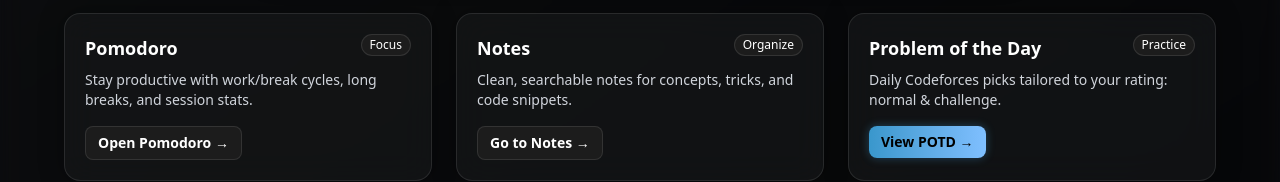
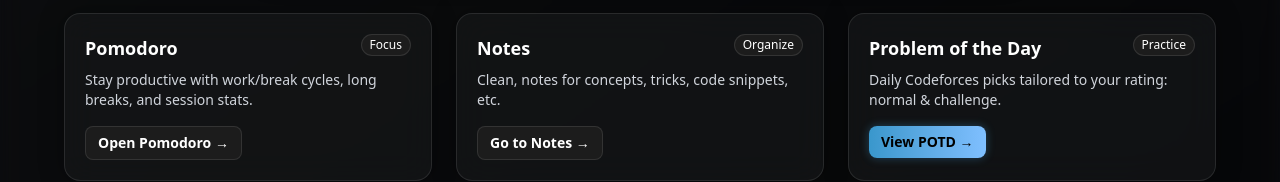
Before and after one commit to masteroojway/AlgorithmicJourney, a React (Vite) app in the folder frontend/: page / in a window 1280 px wide. Shown: the part 612-794 px from the top of the page. Built offline with nearby package versions, Linux system fonts and the light colour scheme.

Commit message:
updated some writings on intro page

```diff
--- a/frontend/src/pages/Intro.jsx
+++ b/frontend/src/pages/Intro.jsx
@@ -91,7 +91,7 @@
                 </span>
               </div>
               <p className="mt-2 text-sm text-gray-300">
-                Clean, searchable notes for concepts, tricks, and code snippets.
+                Clean, notes for concepts, tricks, code snippets, etc.
               </p>
               <div className="mt-4">
                 <Link
```
